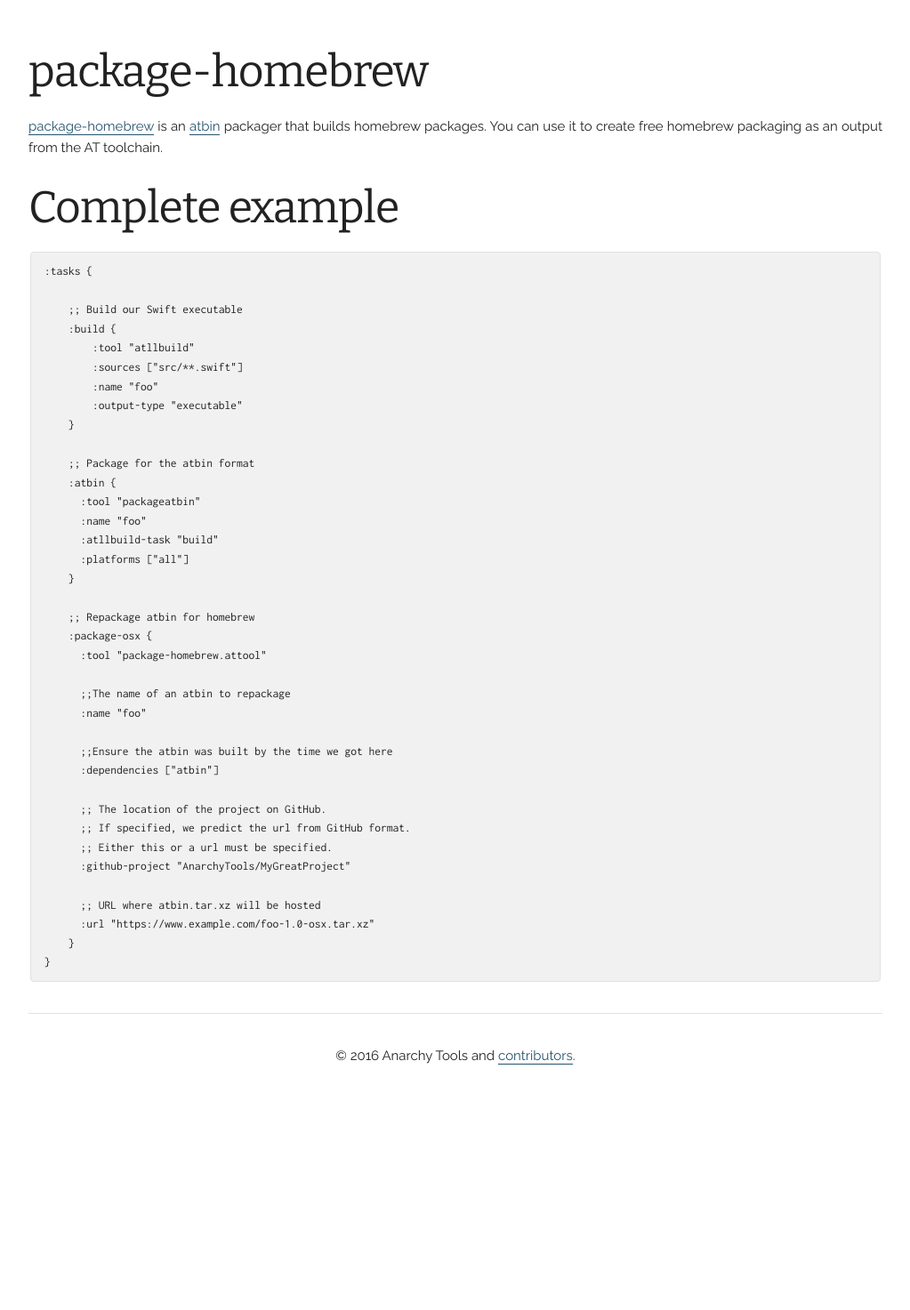
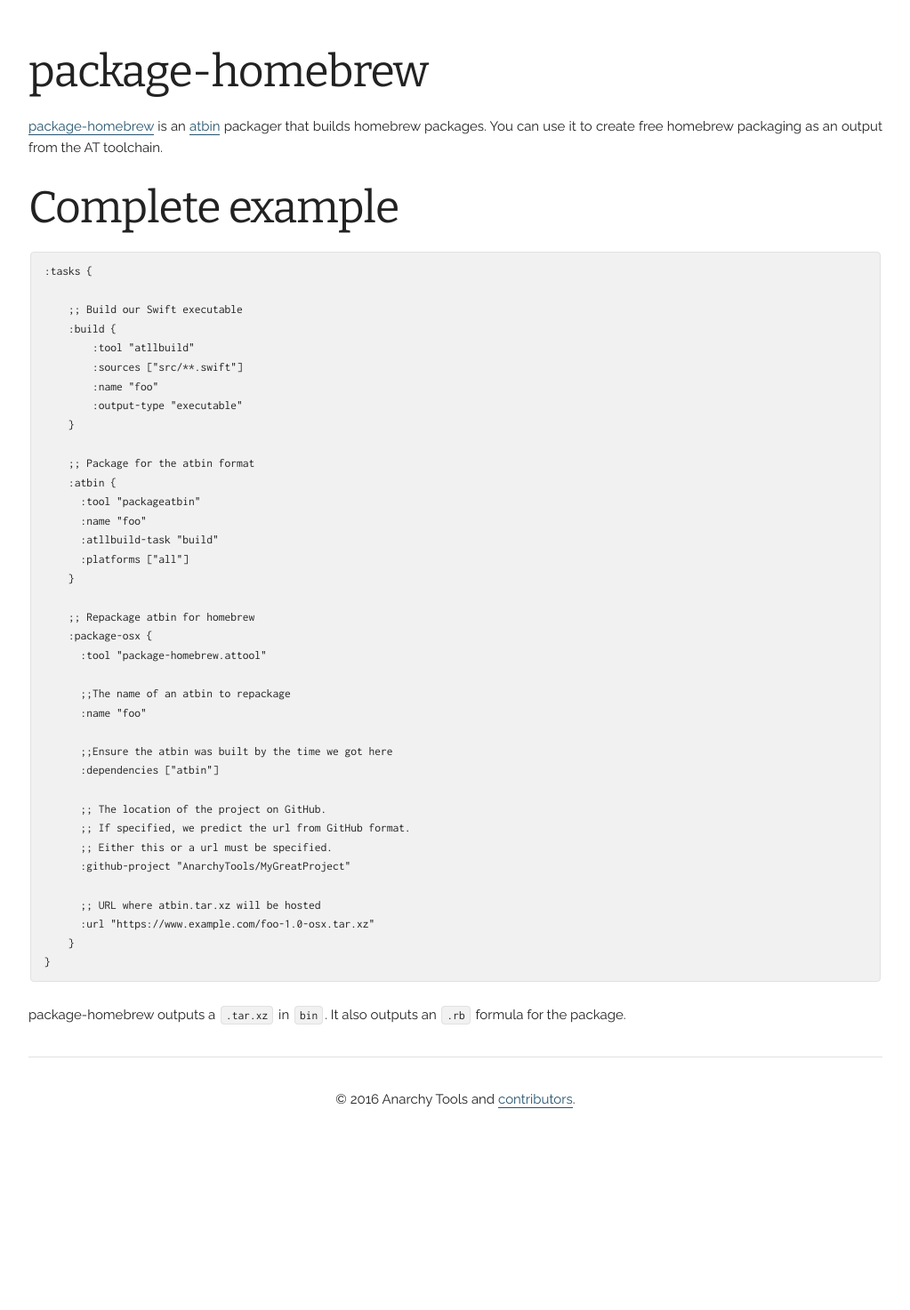
Before and after one commit to AnarchyTools/anarchytools.github.io, a Jekyll site: the page built from docs/package-homebrew.md, in a window 1280 px wide. Shown: the whole page at 89% size, without its empty margins (128-1151 px from the left). Built offline with Jekyll 4.4.1, drawn with Linux system fonts in a browser that asks for light colours; before the commit the page ends 1424 px from its top, so only the background shows below that.

Commit message:
package-homebrew

````diff
--- a/docs/package-homebrew.md
+++ b/docs/package-homebrew.md
@@ -48,3 +48,5 @@
     }
 }
 ```
+
+package-homebrew outputs a `.tar.xz` in `bin`.  It also outputs an `.rb` formula for the package.
````
